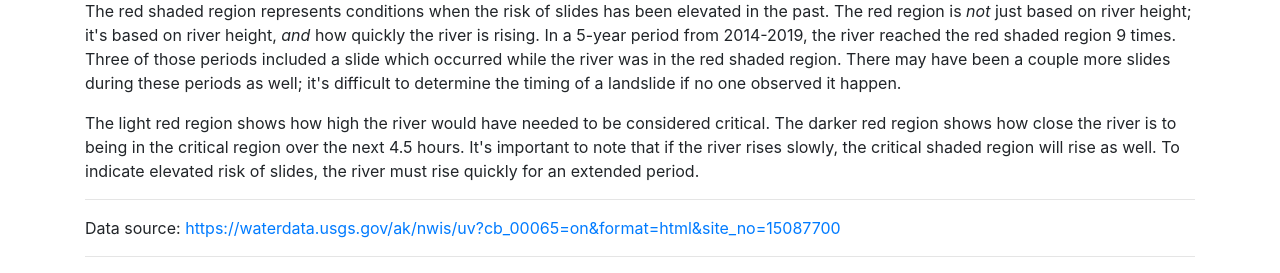
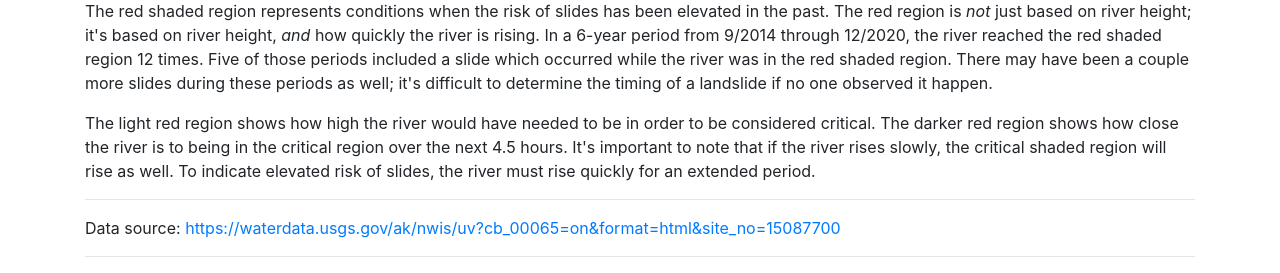
Before and after one commit to ehmatthes/sitka_irg_realtime, a Django app: page / in a window 1280 px wide. Shown: the part 889-1162 px from the top of the page. Run offline with Django 3.2, Linux system fonts and the light colour scheme; data that the repository does not hold is empty; parts of the project's set-up code (start-up, migrations or seed data) failed here and were passed over; some libraries are stand-ins or nearby versions.

Commit message:
Added original writeup to repository.

```diff
--- a/irg_viz/templates/irg_viz/index.html
+++ b/irg_viz/templates/irg_viz/index.html
@@ -42,8 +42,8 @@
 
   <img src="{% get_media_prefix %}plot_images/irg_critical_forecast_plot_current_extended.png">
 
-  <p>The red shaded region represents conditions when the risk of slides has been elevated in the past. The red region is <i>not</i> just based on river height; it's based on river height, <i>and</i> how quickly the river is rising. In a 5-year period from 2014-2019, the river reached the red shaded region 9 times. Three of those periods included a slide which occurred while the river was in the red shaded region. There may have been a couple more slides during these periods as well; it's difficult to determine the timing of a landslide if no one observed it happen.</p>
-  <p>The light red region shows how high the river would have needed to be considered critical. The darker red region shows how close the river is to being in the critical region over the next 4.5 hours. It's important to note that if the river rises slowly, the critical shaded region will rise as well. To indicate elevated risk of slides, the river must rise quickly for an extended period.</p>
+  <p>The red shaded region represents conditions when the risk of slides has been elevated in the past. The red region is <i>not</i> just based on river height; it's based on river height, <i>and</i> how quickly the river is rising. In a 6-year period from 9/2014 through 12/2020, the river reached the red shaded region 12 times. Five of those periods included a slide which occurred while the river was in the red shaded region. There may have been a couple more slides during these periods as well; it's difficult to determine the timing of a landslide if no one observed it happen.</p>
+  <p>The light red region shows how high the river would have needed to be in order to be considered critical. The darker red region shows how close the river is to being in the critical region over the next 4.5 hours. It's important to note that if the river rises slowly, the critical shaded region will rise as well. To indicate elevated risk of slides, the river must rise quickly for an extended period.</p>
 
   <hr />
   <p>Data source: <a href="https://waterdata.usgs.gov/ak/nwis/uv?cb_00065=on&format=html&site_no=15087700">https://waterdata.usgs.gov/ak/nwis/uv?cb_00065=on&format=html&site_no=15087700</a></p>
```
Also changed, not shown: 1 other file.
